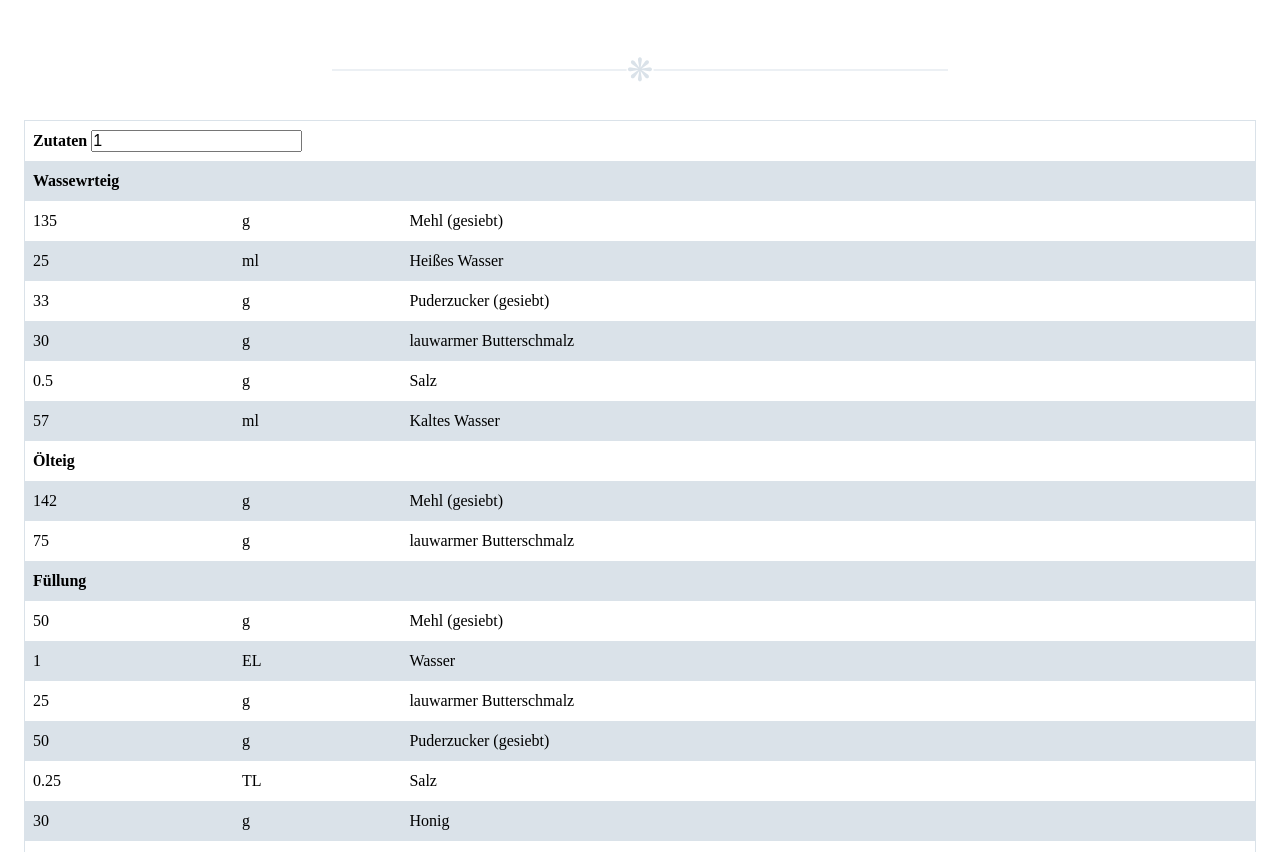
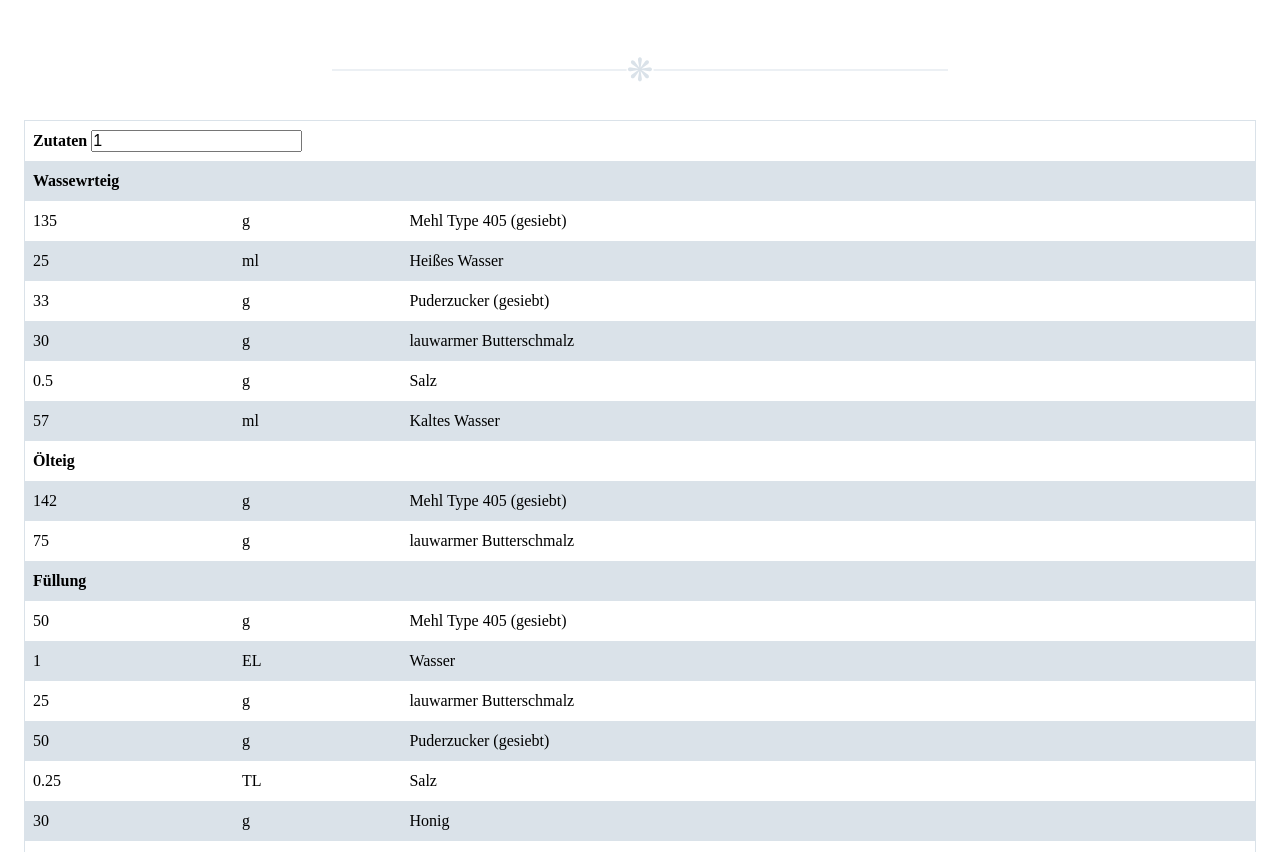
Before and after one commit to my-tien/rezept, a Jekyll site: the page built from taiyangbing.md, in a window 1280 px wide and 900 px high, scrolled down 222 px, cut to the strip 48-900 px from the top of the window. Built offline with Jekyll 4.4.1, drawn with Linux system fonts in a browser that asks for light colours.

Commit message:
Add flour type to recipes.

```diff
--- a/taiyangbing.md
+++ b/taiyangbing.md
@@ -6,17 +6,17 @@ servings: 12
 header_image: /images/taiyangbing.jpg
 ingredient_list:
     Wassewrteig:
-        - [135, 'g', 'Mehl (gesiebt)']
+        - [135, 'g', 'Mehl Type 405 (gesiebt)']
         - [25, 'ml', 'Heißes Wasser']
         - [33, 'g', 'Puderzucker (gesiebt)']
         - [30, 'g', 'lauwarmer Butterschmalz']
         - [0.5, 'g', 'Salz']
         - [57, 'ml', 'Kaltes Wasser']
     Ölteig:
-        - [142, 'g', 'Mehl (gesiebt)']
+        - [142, 'g', 'Mehl Type 405 (gesiebt)']
         - [75, 'g', 'lauwarmer Butterschmalz']
     Füllung:
-        - [50, 'g', 'Mehl (gesiebt)']
+        - [50, 'g', 'Mehl Type 405 (gesiebt)']
         - [1, 'EL', 'Wasser']
         - [25, 'g', 'lauwarmer Butterschmalz']
         - [50, 'g', 'Puderzucker (gesiebt)']
```
Also changed, not shown: ciabatta.md (+1 -1 lines).
